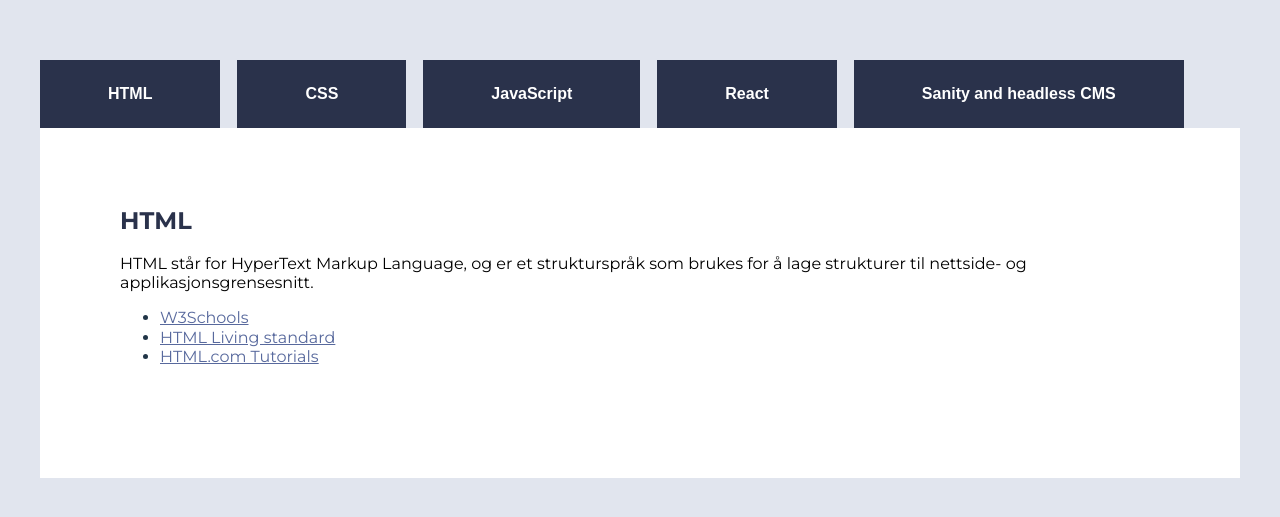
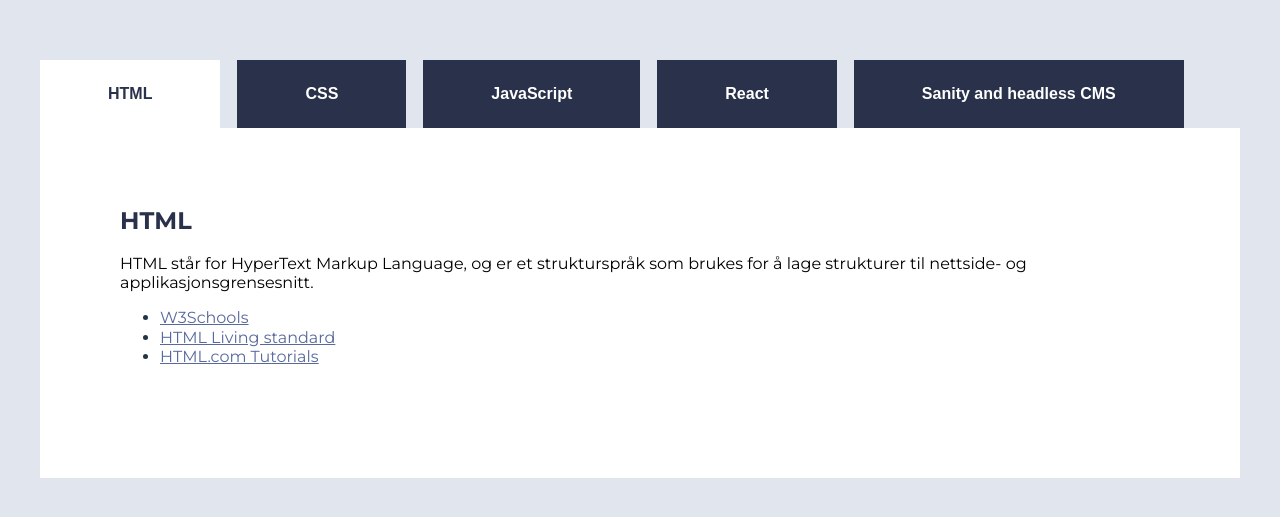
Before and after one commit to Vilped1/UIN23ak3_resourceapp_group13, a React (Vite) app in the folder arbeidskrav_3/: page / in a window 1280 px wide. Shown: the part 131-648 px from the top of the page. Built offline with nearby package versions, Linux system fonts and the light colour scheme.

Commit message:
Fix Button
Gjordet slik at når siden lastes så er knappen HTML active

```diff
--- a/arbeidskrav_3/src/components/Content.jsx
+++ b/arbeidskrav_3/src/components/Content.jsx
@@ -2,7 +2,7 @@ import { useParams } from 'react-router-dom'
 import { resources } from '../resources/ressurser.js'
 import { useEffect } from 'react'
 
-export default function Content({ cat, setCat}) {
+export default function Content({ cat, setCat }) {
 
     // const { slug } = useParams()
     // console.log(slug)
--- a/arbeidskrav_3/src/components/Layout.jsx
+++ b/arbeidskrav_3/src/components/Layout.jsx
@@ -4,12 +4,9 @@ export default function Layout({ children, cat, setCat }) {
   return (
     <>
       <div id="cardbox">
-        {" "}
-        {/*!!*/}
-        <Nav setCat={setCat} cat={cat}></Nav>
+        <Nav setCat={setCat} cat={cat} />
         <main>{children}</main>
-      </div>{" "}
-      {/*!!*/}
+      </div>
     </>
   );
 }
--- a/arbeidskrav_3/src/components/Nav.jsx
+++ b/arbeidskrav_3/src/components/Nav.jsx
@@ -1,13 +1,18 @@
-import { useState } from "react";
+import { useEffect, useState } from "react";
 import { resources } from "../resources/ressurser";
 
 export default function Nav({ cat, setCat }) {
-  // Ta vekk den
-  const [selectedIndex, setSelectedIndex] = useState(-1);
+  const [selectedIndex, setSelectedIndex] = useState(0);
 
   const handleClick = (newCat) => {
     setCat(newCat);
   };
+
+  // useEffect(() => {
+  //   if(selectedIndex === "HTML") {
+  //     className = "nav-button active"
+  //   }
+  // }, [cat])
 
   return (
     <>
@@ -25,7 +30,6 @@ export default function Nav({ cat, setCat }) {
                 // Og ta vekk den
                 setSelectedIndex(index);
                 handleClick(item.category);
-                console.log(cat);
               }}
             >
               {item.category}
```
Also changed, not shown: arbeidskrav_3/src/App.jsx (+10 -3 lines).
